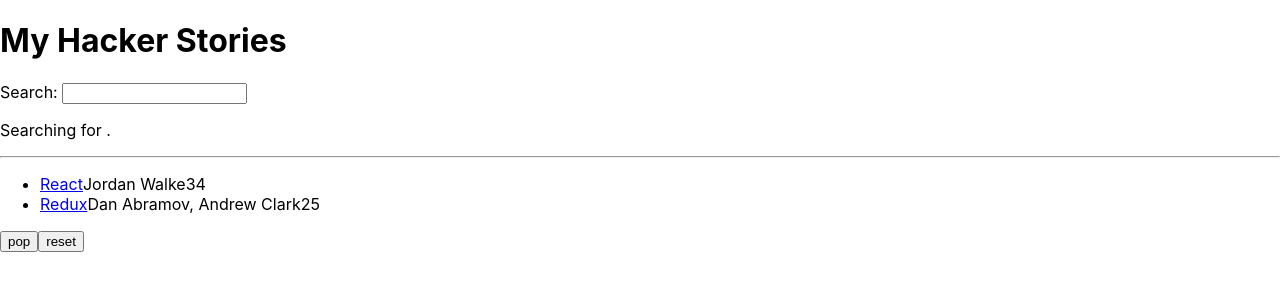
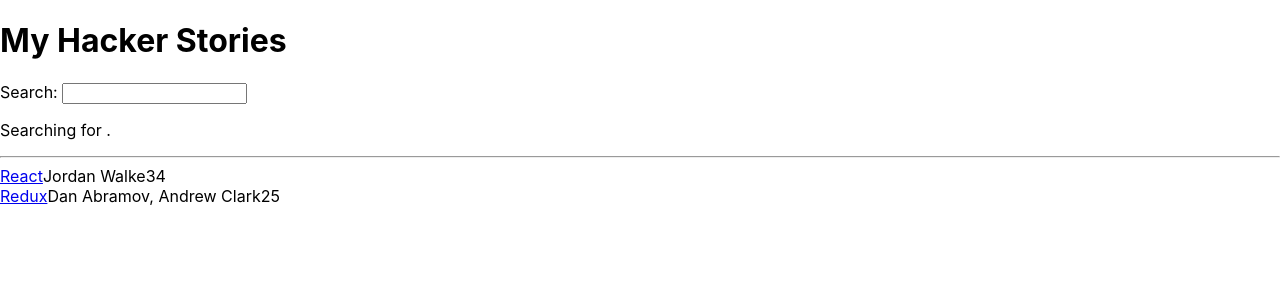
Before and after one commit to mridulgain/hacker-stories, a React (Create React App) app: page / in a window 1280 px wide. Shown: the top 300 px of the page. Built offline with nearby package versions, Linux system fonts and the light colour scheme.

Commit message:
callback handlers in JSX

```diff
--- a/src/App.js
+++ b/src/App.js
@@ -1,4 +1,4 @@
-import * as React from 'react';
+import React from 'react';
 
 const App = () => {
   const stories = [
@@ -8,7 +8,7 @@
       author: 'Jordan Walke',
       num_comments: 3,
       points: 4,
-      objectID: 0
+      objectID: 0,
     },
     {
       title: 'Redux',
@@ -16,62 +16,57 @@
       author: 'Dan Abramov, Andrew Clark',
       num_comments: 2,
       points: 5,
-      objectID: 1
-    }
+      objectID: 1,
+    },
   ];
 
-  const [searchTerm, setSearchTerm] = React.useState('');
-  const [storyList, setStoryList] = React.useState(stories);
-
-  const handleChanger = (event) => {
-    setSearchTerm(event.target.value);
-  };
-
-  const removeItem = (event) => {
-    setStoryList(storyList.slice(0, -1));
-  };
-
-  const resetList = () => {
-    setStoryList(stories)
+  const handleSearch = event => {
+    console.log(event.target.value);
   };
 
   return (
     <div>
       <h1>My Hacker Stories</h1>
 
-      <label htmlFor="search">Search: </label>
-      <input id="search" type="text" onChange={handleChanger} />
-
-      <p>
-        Searching for <strong>{searchTerm}</strong>.
-      </p>
+      <Search onSearch={handleSearch} />
 
       <hr />
 
-      <List list={storyList} />
-      <button type="submit" onClick={removeItem}>
-        pop
-      </button>
-      <button type="submit" onClick={resetList}>
-        reset
-      </button>
+      <List list={stories} />
     </div>
   );
 };
 
-const List = (props) => (
-  <ul>
-    {props.list.map((item) => (
-      <li key={item.objectID}>
+const Search = props => {
+  const [searchTerm, setSearchTerm] = React.useState('');
+
+  const handleChange = event => {
+    setSearchTerm(event.target.value);
+
+    props.onSearch(event);
+  };
+
+  return (
+    <div>
+      <label htmlFor="search">Search: </label>
+      <input id="search" type="text" onChange={handleChange} />
+      <p>
+        Searching for <strong>{searchTerm}</strong>.
+      </p>
+    </div>
+  );
+};
+
+const List = props =>
+  props.list.map(item => (
+    <div key={item.objectID}>
       <span>
         <a href={item.url}>{item.title}</a>
       </span>
       <span>{item.author}</span>
       <span>{item.num_comments}</span>
       <span>{item.points}</span>
-      </li>
-    ))}
-  </ul>
-);
+    </div>
+  ));
 
 export default App;
```
Lines whose indentation alone changed are shown as unchanged.
